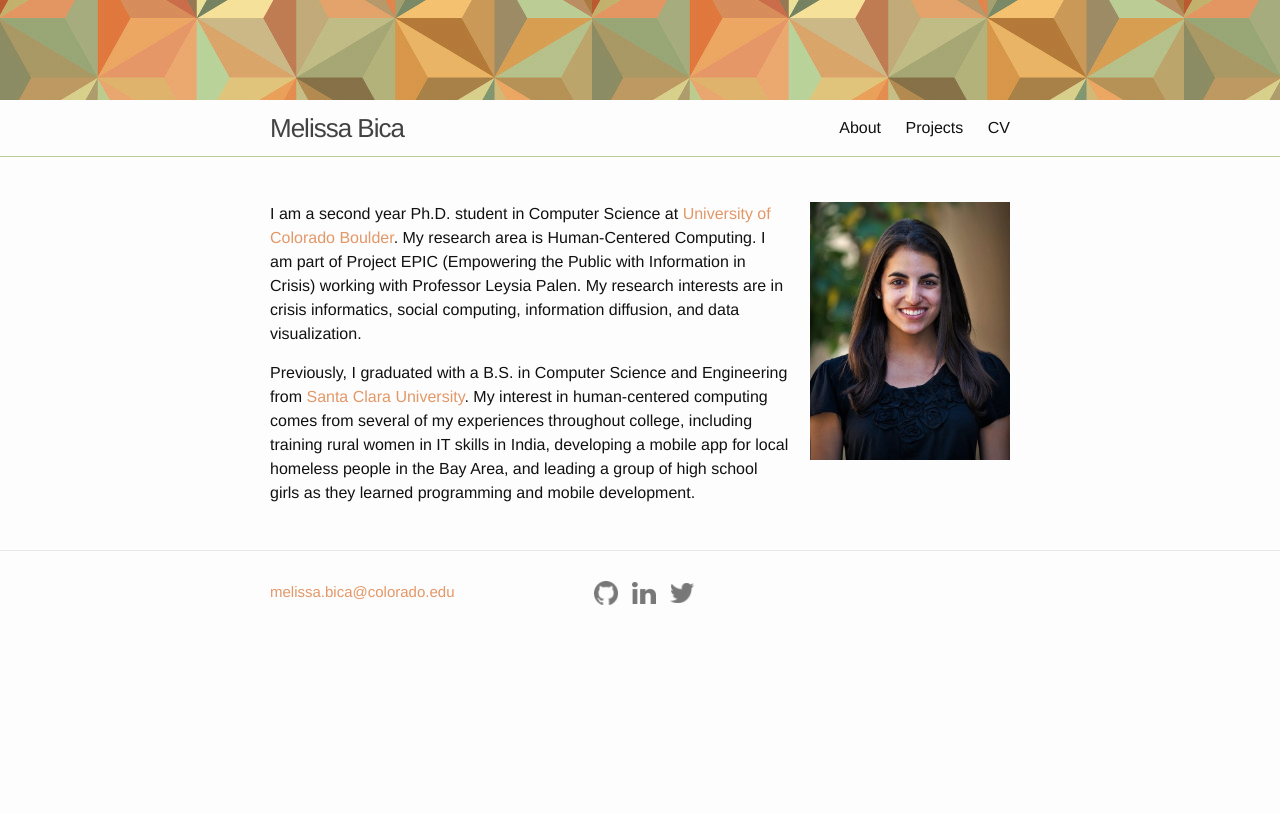
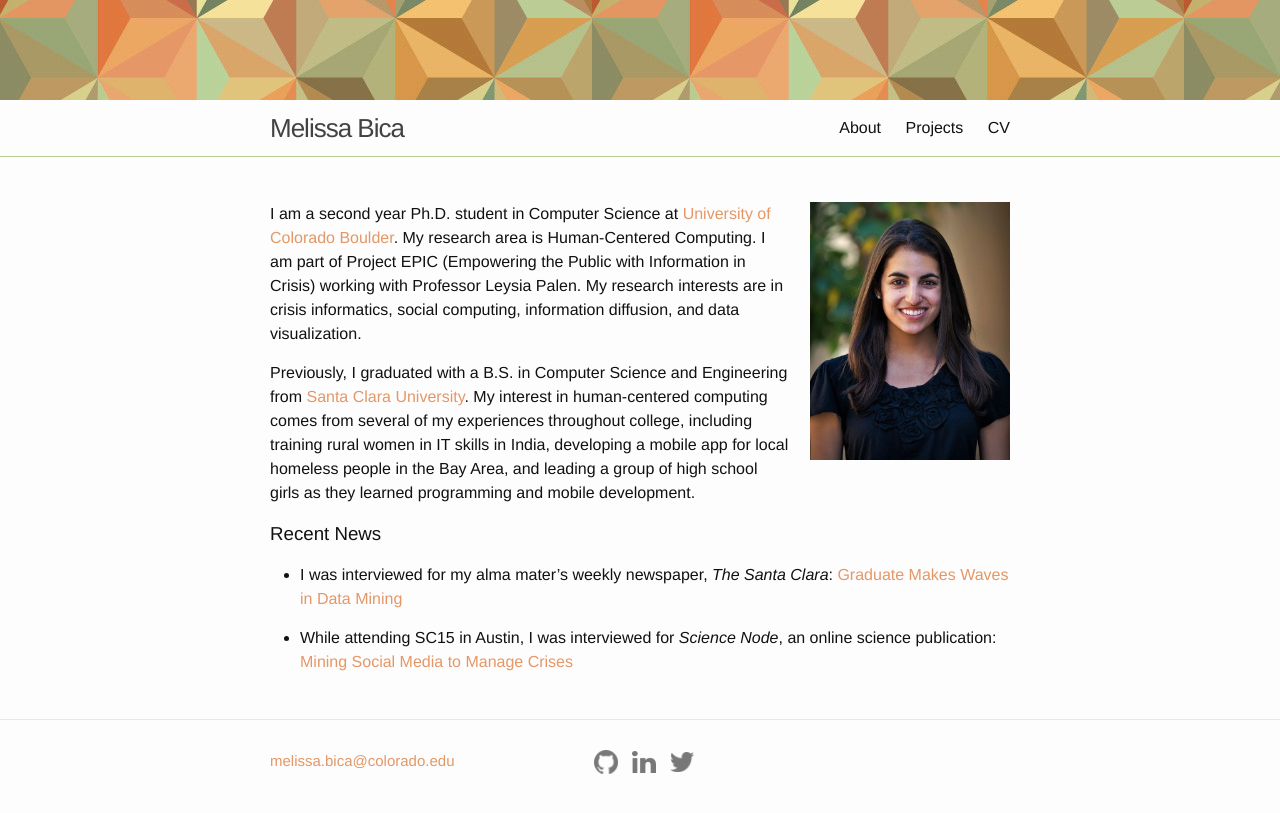
Before and after one commit to melissabica/melissabica.github.io, a Jekyll site: the page built from index.md, in a window 1280 px wide. Shown: the top 813 px of the page. Built offline with Jekyll 4.4.1, drawn with Linux system fonts in a browser that asks for light colours; nearby versions of some CDN libraries; comment, search, counter and statistics services are not loaded.

Commit message:
Added recent news to home page

```diff
--- a/index.md
+++ b/index.md
@@ -9,3 +9,11 @@ layout: default
 I am a second year Ph.D. student in Computer Science at [University of Colorado Boulder](http://colorado.edu). My research area is Human-Centered Computing. I am part of Project EPIC (Empowering the Public with Information in Crisis) working with Professor Leysia Palen. My research interests are in crisis informatics, social computing, information diffusion, and data visualization.
 
 Previously, I graduated with a B.S. in Computer Science and Engineering from [Santa Clara University](http://scu.edu). My interest in human-centered computing comes from several of my experiences throughout college, including training rural women in IT skills in India, developing a mobile app for local homeless people in the Bay Area, and leading a group of high school girls as they learned programming and mobile development.
+
+
+
+
+### Recent News
+* I was interviewed for my alma mater's weekly newspaper, *The Santa Clara*: [Graduate Makes Waves in Data Mining](http://thesantaclara.org/graduate-makes-waves-in-data-mining/)
+
+* While attending SC15 in Austin, I was interviewed for *Science Node*, an online science publication: [Mining Social Media to Manage Crises](https://sciencenode.org/feature/mining-social-media-to-manage-crises.php)
```
